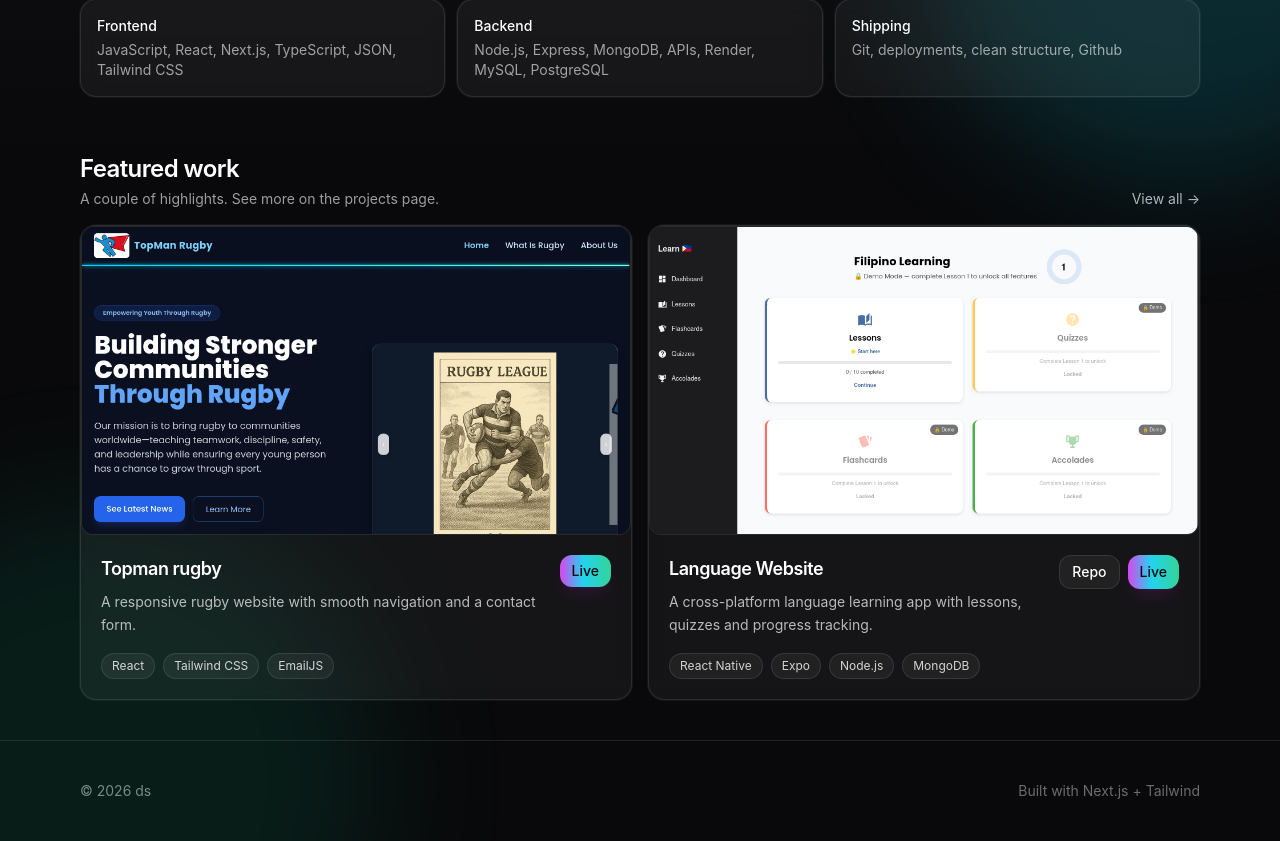
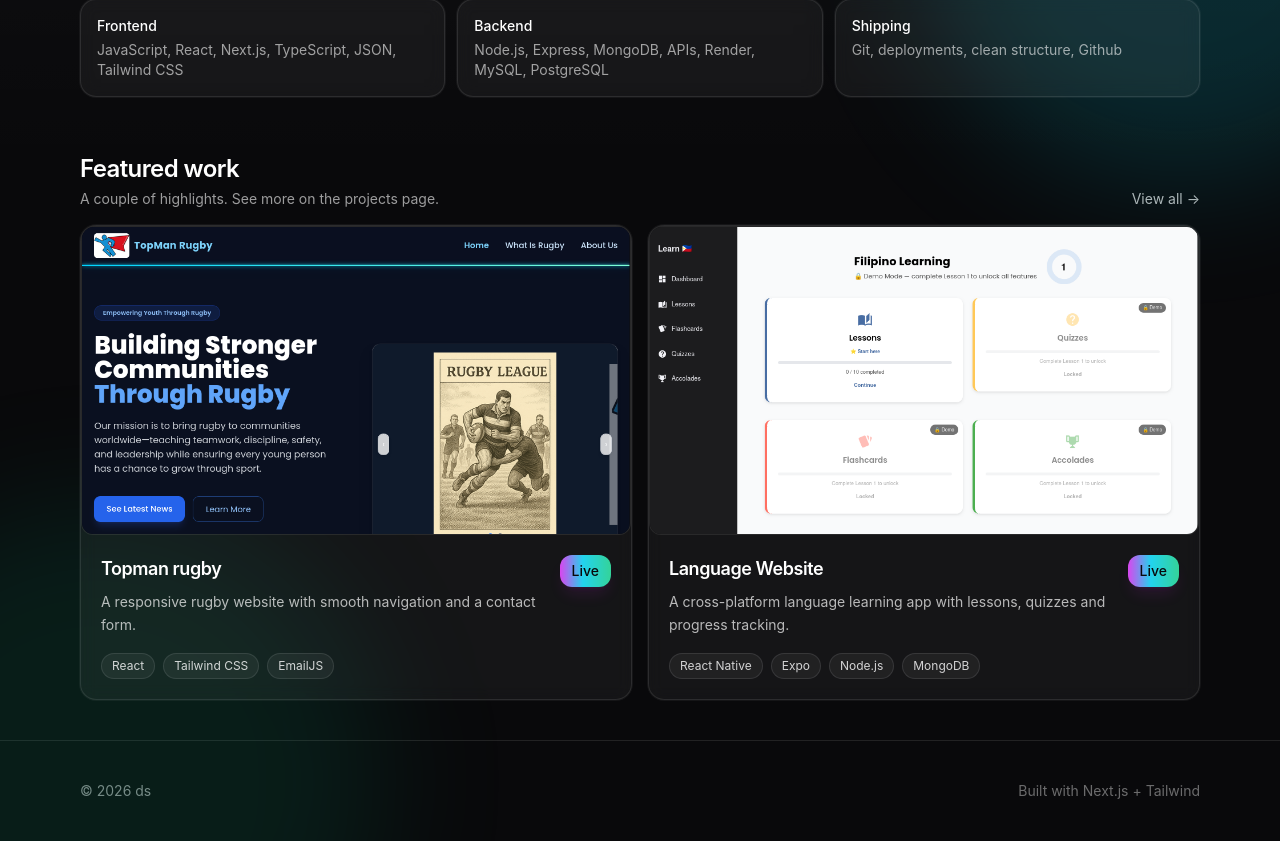
Before and after one commit to davidscales7/portfolio_source, a Next.js app: page / in a window 1280 px wide. Shown: the part 499-1340 px from the top of the page. Built offline with nearby package versions, Linux system fonts and the light colour scheme.

Commit message:
removing repositories

```diff
--- a/src/data/projects.js
+++ b/src/data/projects.js
@@ -35,8 +35,7 @@ export const projects = [
     ],
     tech: ["React Native", "Expo", "Node.js", "MongoDB"],
     href: "https://davidscales7.github.io/DemoFilipinoLearning/",
-    repo: "https://github.com/your-username/demoLanguageLearning",
-  },
+   },
   {
     title: "Project One",
     slug: "project-one",
@@ -52,6 +51,5 @@ export const projects = [
       "/screenshots/Project1Play.png",
     ],
     tech: ["React", "Vite", "Tailwind CSS"],
-    repo: "https://github.com/your-username/project-one",
   },
 ];
```
